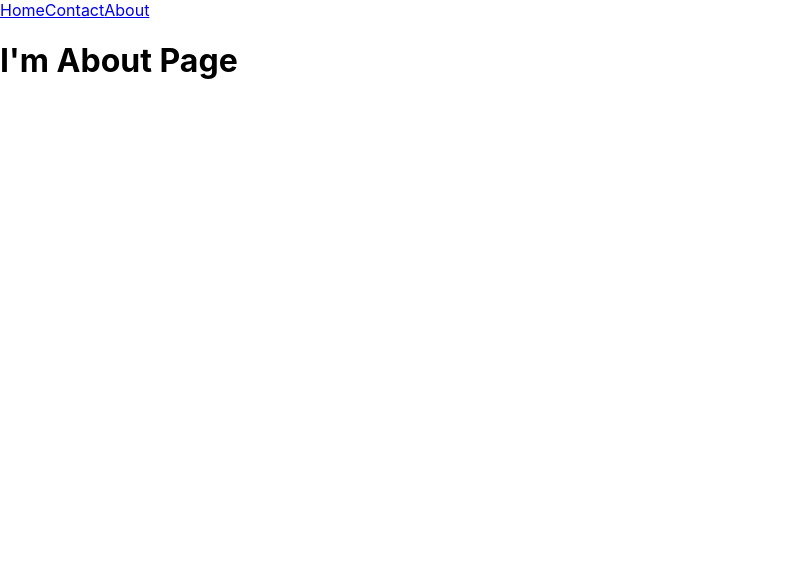
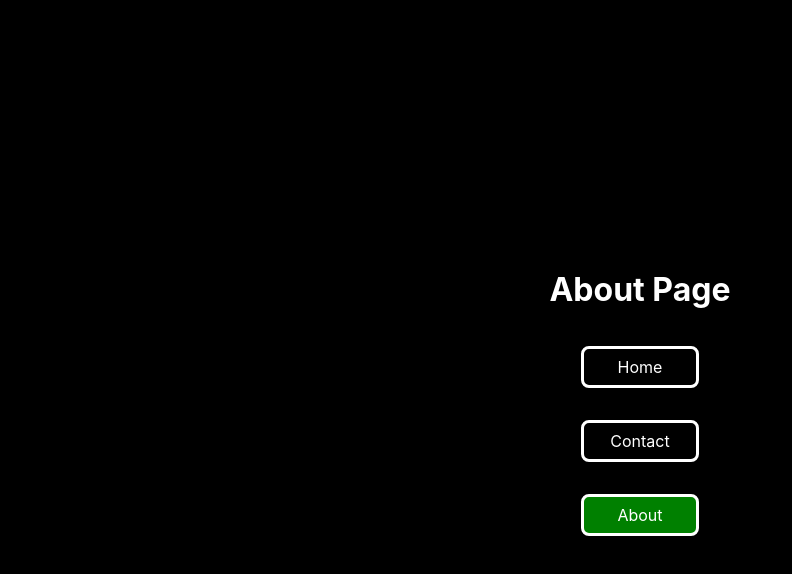
Before and after one commit to souvikpal2000/React-Practice, a React (Create React App) app in the folder reactrouter-dom/: page /about in a window 1280 px wide. Shown: the top 574 px of the page, without its empty margins (0-792 px from the left). Built offline with nearby package versions, Linux system fonts and the light colour scheme.

Commit message:
CSS Added

```diff
--- a/reactrouter-dom/public/index.html
+++ b/reactrouter-dom/public/index.html
@@ -2,42 +2,16 @@
 <html lang="en">
   <head>
     <meta charset="utf-8" />
-    <link rel="icon" href="%PUBLIC_URL%/favicon.ico" />
     <meta name="viewport" content="width=device-width, initial-scale=1" />
     <meta name="theme-color" content="#000000" />
     <meta
       name="description"
       content="Web site created using create-react-app"
     />
-    <link rel="apple-touch-icon" href="%PUBLIC_URL%/logo192.png" />
-    <!--
-      manifest.json provides metadata used when your web app is installed on a
-      user's mobile device or desktop. See https://developers.google.com/web/fundamentals/web-app-manifest/
-    -->
-    <link rel="manifest" href="%PUBLIC_URL%/manifest.json" />
-    <!--
-      Notice the use of %PUBLIC_URL% in the tags above.
-      It will be replaced with the URL of the `public` folder during the build.
-      Only files inside the `public` folder can be referenced from the HTML.
-
-      Unlike "/favicon.ico" or "favicon.ico", "%PUBLIC_URL%/favicon.ico" will
-      work correctly both with client-side routing and a non-root public URL.
-      Learn how to configure a non-root public URL by running `npm run build`.
-    -->
     <title>React App</title>
   </head>
   <body>
     <noscript>You need to enable JavaScript to run this app.</noscript>
     <div id="root"></div>
-    <!--
-      This HTML file is a template.
-      If you open it directly in the browser, you will see an empty page.
-
-      You can add webfonts, meta tags, or analytics to this file.
-      The build step will place the bundled scripts into the <body> tag.
-
-      To begin the development, run `npm start` or `yarn start`.
-      To create a production bundle, use `npm run build` or `yarn build`.
-    -->
   </body>
 </html>
--- a/reactrouter-dom/src/App.js
+++ b/reactrouter-dom/src/App.js
@@ -10,13 +10,13 @@ import Error from './Components/Error';
 const App = () => {
     return(
         <React.Fragment>
-            <Menu />
             <Switch>
                 <Route path="/" component={Home} exact />
                 <Route path="/contact" component={Contact} exact/>
                 <Route path="/about" component={About} exact/>
                 <Route component={Error} />
             </Switch>
+            <Menu />
         </React.Fragment>
     )
 }
--- a/reactrouter-dom/src/Components/About.jsx
+++ b/reactrouter-dom/src/Components/About.jsx
@@ -3,7 +3,7 @@ import React from 'react';
 const About = () => {
     return(
         <React.Fragment>
-            <h1>I'm About Page</h1>
+            <h1>About Page</h1>
         </React.Fragment>
     )
 }
--- a/reactrouter-dom/src/Components/Contact.jsx
+++ b/reactrouter-dom/src/Components/Contact.jsx
@@ -3,7 +3,7 @@ import React from 'react';
 const Contact = () => {
     return(
         <React.Fragment>
-            <h1>I'm Contact Page</h1>
+            <h1>Contact Page</h1>
         </React.Fragment>
     )
 }
--- a/reactrouter-dom/src/Components/Error.jsx
+++ b/reactrouter-dom/src/Components/Error.jsx
@@ -3,7 +3,7 @@ import React from 'react';
 const Error = () => {
     return(
         <React.Fragment>
-            <h1>Oops, Page not Found</h1>
+            <h1>Oops!! Page not Found</h1>
         </React.Fragment>
     )
 }
--- a/reactrouter-dom/src/Components/Home.jsx
+++ b/reactrouter-dom/src/Components/Home.jsx
@@ -3,7 +3,7 @@ import React from 'react';
 const Home = () => {
     return(
         <React.Fragment>
-            <h1>I'm Home Page</h1>
+            <h1>Home Page</h1>
         </React.Fragment>
     )
 }
--- a/reactrouter-dom/src/Components/Menu.jsx
+++ b/reactrouter-dom/src/Components/Menu.jsx
@@ -4,12 +4,14 @@ import { NavLink } from 'react-router-dom';
 const Menu = () => {
     return(
         <React.Fragment>
-            <NavLink to="/">Home</NavLink>
-            <NavLink to="/contact">Contact</NavLink>
-            <NavLink to="/about">About</NavLink>
-            {/* <a href="/">Home</a>
-            <a href="/contact">Contact</a>
-            <a href="/about">About</a> */}
+            <div className='menus'>
+                <NavLink to="/" activeClassName='active' id="link" exact>Home</NavLink>
+                <NavLink to="/contact" activeClassName='active' id="link" exact>Contact</NavLink>
+                <NavLink to="/about" activeClassName='active' id="link" exact>About</NavLink>
+                {/* <a href="/">Home</a>
+                <a href="/contact">Contact</a>
+                <a href="/about">About</a> */}
+            </div>
         </React.Fragment>
     )
 }
--- a/reactrouter-dom/src/index.css
+++ b/reactrouter-dom/src/index.css
@@ -5,9 +5,37 @@ body {
     sans-serif;
   -webkit-font-smoothing: antialiased;
   -moz-osx-font-smoothing: grayscale;
+  width: 100%;
+  height: 100vh;
+  display: flex;
+  justify-content: center;
+  align-items: center;
+  background-color: black;
 }
 
 code {
   font-family: source-code-pro, Menlo, Monaco, Consolas, 'Courier New',
     monospace;
 }
+.menus{
+  display: flex;
+  flex-direction: column;
+  align-items: center;
+  justify-content: center;
+}
+h1{
+  color: white;
+}
+#link{
+  text-decoration: none;
+  width: 6rem;
+  margin: 1rem;
+  padding: 0.5rem;
+  border: 3px solid white;
+  text-align: center;
+  border-radius: 0.5rem;
+  color: white;
+}
+.active{
+  background-color: green;
+}
```
